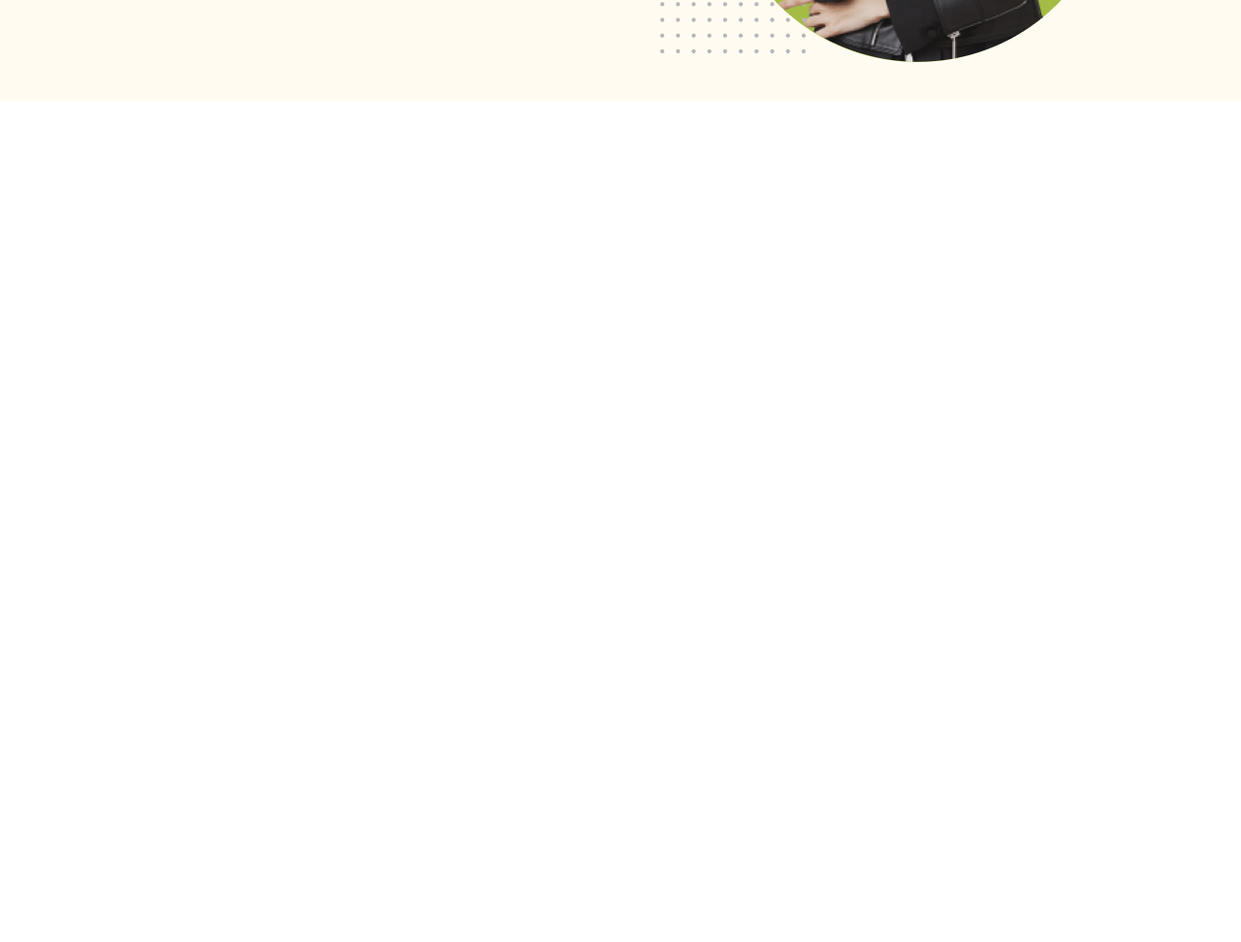
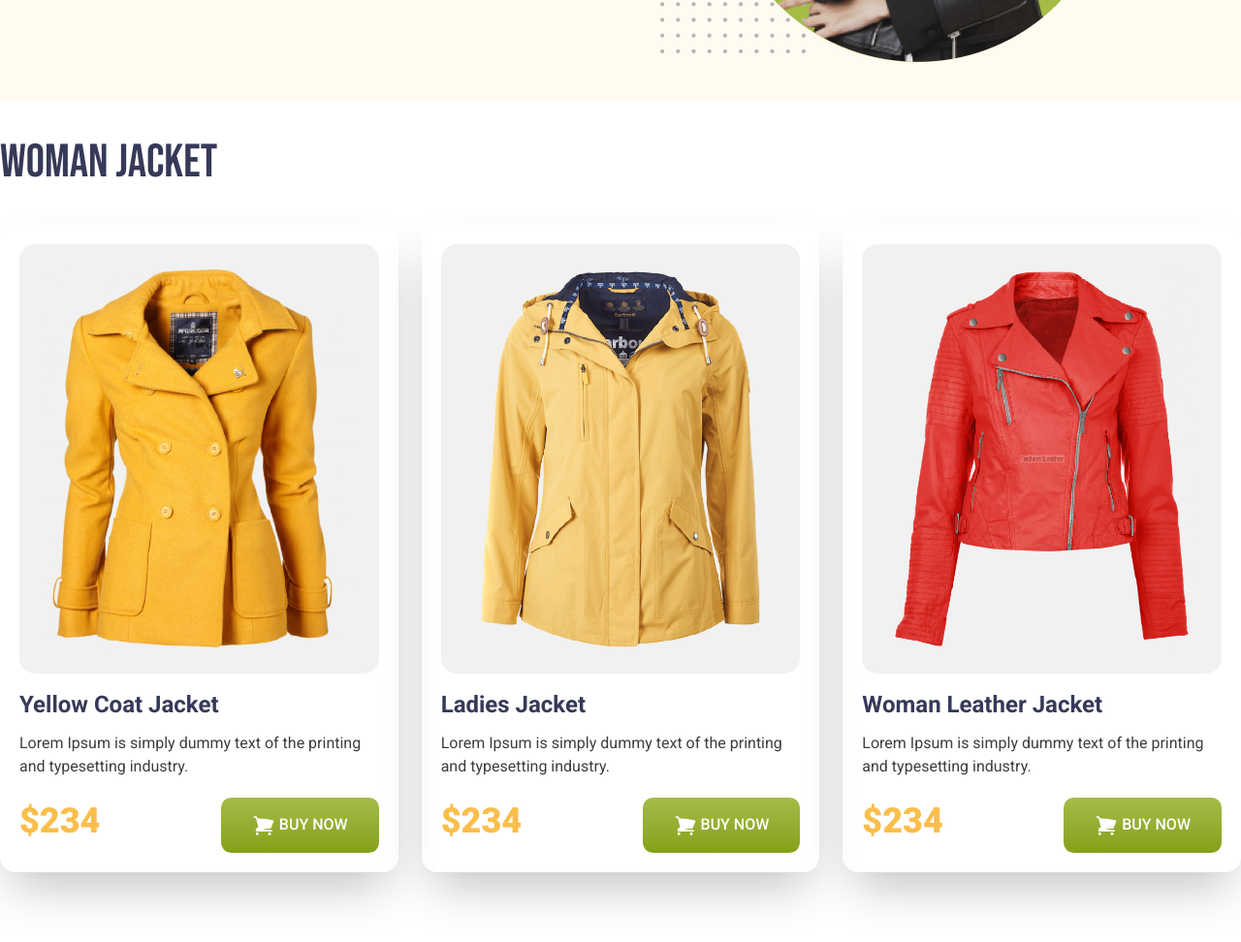
Before and after one commit to mdsabbir112/penguin-fashion-tailwind, a plain HTML site: page index.html in a window 1280 px wide. Shown: the part 578-1550 px from the top of the page at 97% size. Before the commit the page ends 800 px from the top, so only its background shows below. Drawn offline with nearby package versions, Linux system fonts and the light colour scheme.

Commit message:
added the card section

```diff
--- a/index.html
+++ b/index.html
@@ -25,21 +25,40 @@
     <header class="bg-[#FFFBF0]">
       <!-- navigation bar  -->
       <nav>
-        <div class="flex justify-between items-center py-8 max-w-screen-xl mx-auto ">
+        <div class="flex justify-between items-center py-8 px-5 max-w-screen-xl mx-auto" >
           <div class="w-72">
-                <img src="./icons/logo.png" alt="Logo" >
-                <h3></h3>
+            <img src="./icons/logo.png" alt="Logo" />
           </div>
 
-            <ul class="flex gap-14">
+          <ul class="md:flex gap-14 hidden md:text-base md:font-medium text-[#3C3C3C] ">
             <li class="list-item"><a href=""></a>Home</li>
             <li><a href=""></a>Product</li>
             <li><a href=""></a>About Us</li>
             <li><a href=""></a>Contact Us</li>
           </ul>
+
+          <!-- here i use the "Hambarg" icons for mobile responsive -->
+          <svg
+            xmlns="http://www.w3.org/2000/svg"
+            fill="none"
+            viewBox="0 0 24 24"
+            stroke-width="1.5"
+            stroke="currentColor"
+            class="size-6 md:hidden lg:hidden"
+          >
+            <path
+              stroke-linecap="round"
+              stroke-linejoin="round"
+              d="M3.75 5.25h16.5m-16.5 4.5h16.5m-16.5 4.5h16.5m-16.5 4.5h16.5"
+            />
+          </svg>
         </div>
       </nav>
-      <div class="flex flex-col md:flex-row lg:flex-row m-3 gap-8 justify-around items-center py-10">
+
+      <!-- hero section  -->
+      <div
+        class="flex flex-col md:flex-row m-3 gap-8 justify-around items-center py-10"
+      >
         <div>
           <h1 class="text-[5rem] bebas-neue">
             <span class="text-[#FABE4C]">Be the Penguins</span><br />
@@ -49,7 +68,8 @@
             Lorem Ipsum is simply dummy text of the printing and typesetting
             industry.
           </p>
-          <button class="bg-gradient-to-b from-[#A4BC46] to-[#85A019] rounded-[0.65rem] text-base mt-2 font-medium text-white py-4 px-8 "
+          <button
+            class="bg-gradient-to-b from-[#A4BC46] to-[#85A019] rounded-[0.65rem] text-base mt-2 font-medium text-white py-4 px-8"
           >
             <svg
               xmlns="http://www.w3.org/2000/svg"
@@ -74,7 +94,114 @@
       </div>
     </header>
 
-    <main></main>
+    <!-- main secton are started from here -->
+    <main>
+        <!-- Card section -->
+         <section class="max-w-screen-xl mx-auto">
+            <div >
+                <h2 class="bebas-neue uppercase text-[#363958] text-5xl my-10 font-normal ">W0Man Jacket</h2>
+            </div>
+            <!-- Main Card section -->
+<!--  -->
+            <div class="grid grid-cols-1 md:grid-cols-2 lg:grid-cols-3 gap-6 max-w-screen-xl mx-auto mb-24">
+                <!-- single card-1 section -->
+                 <div class="rounded-2xl p-5 shadow-2xl">
+                    <div class="bg-[#F1F1F1] rounded-2xl p-6  "><img class="w-full" src="./images/jacket-1.png" alt="Jacket-01"></div>
+
+                 <h3 class="text-[#363958] font-bold text-2xl mt-4 mb-3">Yellow Coat Jacket </h3>
+                 <p class="text-[#3E3E3E] font-normal text-base mb-3">Lorem Ipsum is simply dummy text of the
+printing and typesetting industry.</p>
+                    <div class="flex justify-between items-center text-[#FABE4C] font-black text-4xl">
+                        <h2>$234</h2>
+                    <button
+            class="bg-gradient-to-b from-[#A4BC46] to-[#85A019] rounded-[0.65rem] text-base mt-2 font-medium text-white py-4 px-8"
+          >
+            <svg
+              xmlns="http://www.w3.org/2000/svg"
+              fill="white"
+              viewBox="0 0 24 24"
+              stroke-width="1.5"
+              stroke="currentColor"
+              class="size-6 inline"
+            >
+              <path
+                stroke-linecap="round"
+                stroke-linejoin="round"
+                d="M2.25 3h1.386c.51 0 .955.343 1.087.835l.383 1.437M7.5 14.25a3 3 0 0 0-3 3h15.75m-12.75-3h11.218c1.121-2.3 2.1-4.684 2.924-7.138a60.114 60.114 0 0 0-16.536-1.84M7.5 14.25 5.106 5.272M6 20.25a.75.75 0 1 1-1.5 0 .75.75 0 0 1 1.5 0Zm12.75 0a.75.75 0 1 1-1.5 0 .75.75 0 0 1 1.5 0Z"
+              />
+            </svg>
+            BUY NOW
+          </button>
+                    </div>
+          </div>
+
+          <!-- single card-2 section -->
+                 <div class="rounded-2xl p-5 shadow-2xl">
+                    <div class="bg-[#F1F1F1] rounded-2xl p-6 "><img class="w-full" src="./images/jacket-2.png" alt="Jacket-01"></div>
+
+                 <h3 class="text-[#363958] font-bold text-2xl mt-4 mb-3">Ladies Jacket </h3>
+                 <p class="text-[#3E3E3E] font-normal text-base mb-3">Lorem Ipsum is simply dummy text of the
+printing and typesetting industry.</p>
+                    <div class="flex justify-between items-center text-[#FABE4C] font-black text-4xl">
+                        <h2>$234</h2>
+                    <button
+            class="bg-gradient-to-b from-[#A4BC46] to-[#85A019] rounded-[0.65rem] text-base mt-2 font-medium text-white py-4 px-8"
+          >
+            <svg
+              xmlns="http://www.w3.org/2000/svg"
+              fill="white"
+              viewBox="0 0 24 24"
+              stroke-width="1.5"
+              stroke="currentColor"
+              class="size-6 inline"
+            >
+              <path
+                stroke-linecap="round"
+                stroke-linejoin="round"
+                d="M2.25 3h1.386c.51 0 .955.343 1.087.835l.383 1.437M7.5 14.25a3 3 0 0 0-3 3h15.75m-12.75-3h11.218c1.121-2.3 2.1-4.684 2.924-7.138a60.114 60.114 0 0 0-16.536-1.84M7.5 14.25 5.106 5.272M6 20.25a.75.75 0 1 1-1.5 0 .75.75 0 0 1 1.5 0Zm12.75 0a.75.75 0 1 1-1.5 0 .75.75 0 0 1 1.5 0Z"
+              />
+            </svg>
+            BUY NOW
+          </button>
+                    </div>
+          </div>
+
+          <!-- single card-3 section -->
+                 <div class="rounded-2xl p-5 shadow-2xl">
+                    <div class="bg-[#F1F1F1] rounded-2xl p-6  "><img class="w-full" src="./images/jacket-3.png" alt="Jacket-01"></div>
+
+                 <h3 class="text-[#363958] font-bold text-2xl mt-4 mb-3">Woman Leather Jacket  </h3>
+                 <p class="text-[#3E3E3E] font-normal text-base mb-3">Lorem Ipsum is simply dummy text of the
+printing and typesetting industry.</p>
+                    <div class="flex justify-between items-center text-[#FABE4C] font-black text-4xl">
+                        <h2>$234</h2>
+                    <button
+            class="bg-gradient-to-b from-[#A4BC46] to-[#85A019] rounded-[0.65rem] text-base mt-2 font-medium text-white py-4 px-8"
+          >
+            <svg
+              xmlns="http://www.w3.org/2000/svg"
+              fill="white"
+              viewBox="0 0 24 24"
+              stroke-width="1.5"
+              stroke="currentColor"
+              class="size-6 inline"
+            >
+              <path
+                stroke-linecap="round"
+                stroke-linejoin="round"
+                d="M2.25 3h1.386c.51 0 .955.343 1.087.835l.383 1.437M7.5 14.25a3 3 0 0 0-3 3h15.75m-12.75-3h11.218c1.121-2.3 2.1-4.684 2.924-7.138a60.114 60.114 0 0 0-16.536-1.84M7.5 14.25 5.106 5.272M6 20.25a.75.75 0 1 1-1.5 0 .75.75 0 0 1 1.5 0Zm12.75 0a.75.75 0 1 1-1.5 0 .75.75 0 0 1 1.5 0Z"
+              />
+            </svg>
+            BUY NOW
+          </button>
+                    </div>
+          </div>
+            </div>
+            <div></div>
+            <div></div>
+
+         </section>
+    </main>
 
     <footer></footer>
   </body>
```
Lines whose indentation alone changed are shown as unchanged.
